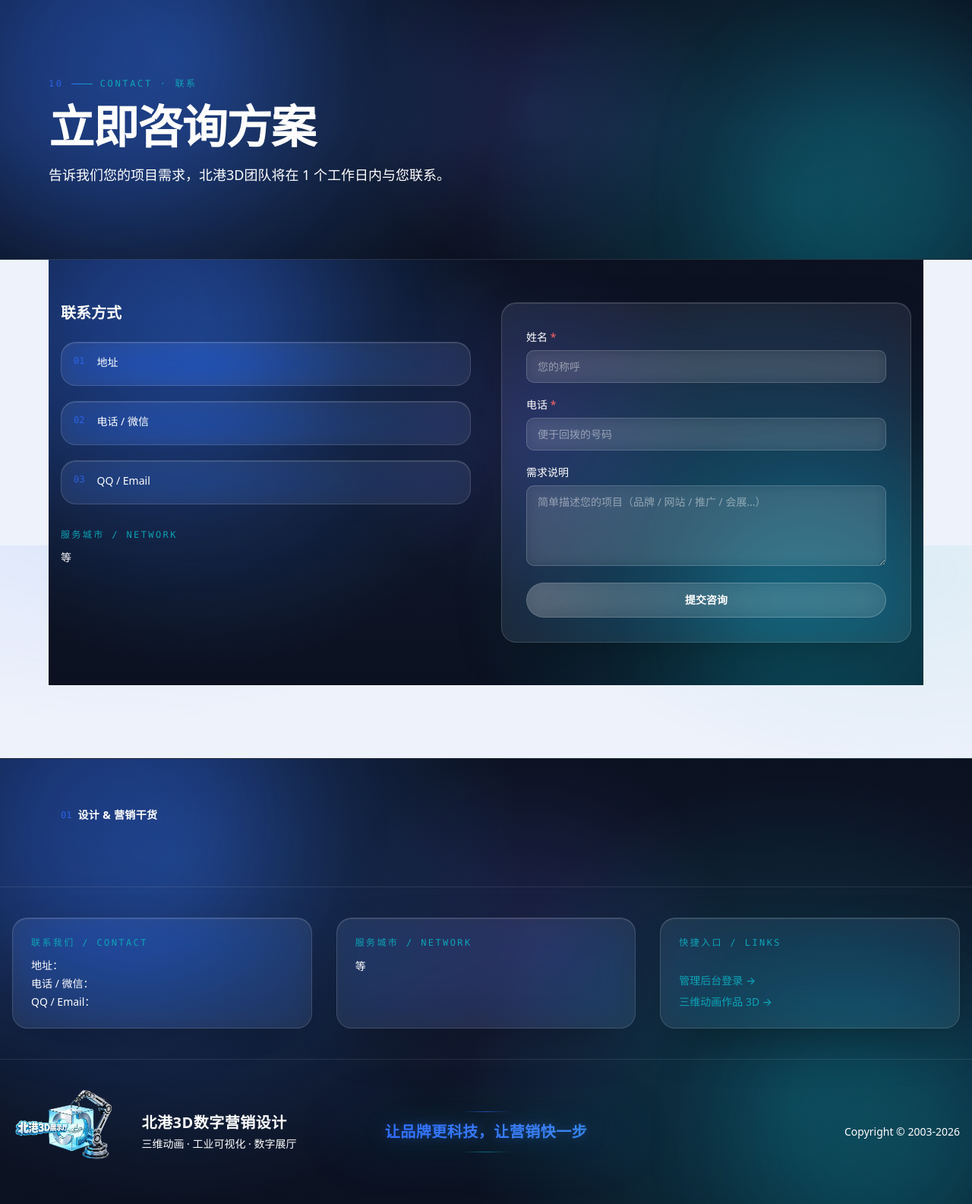
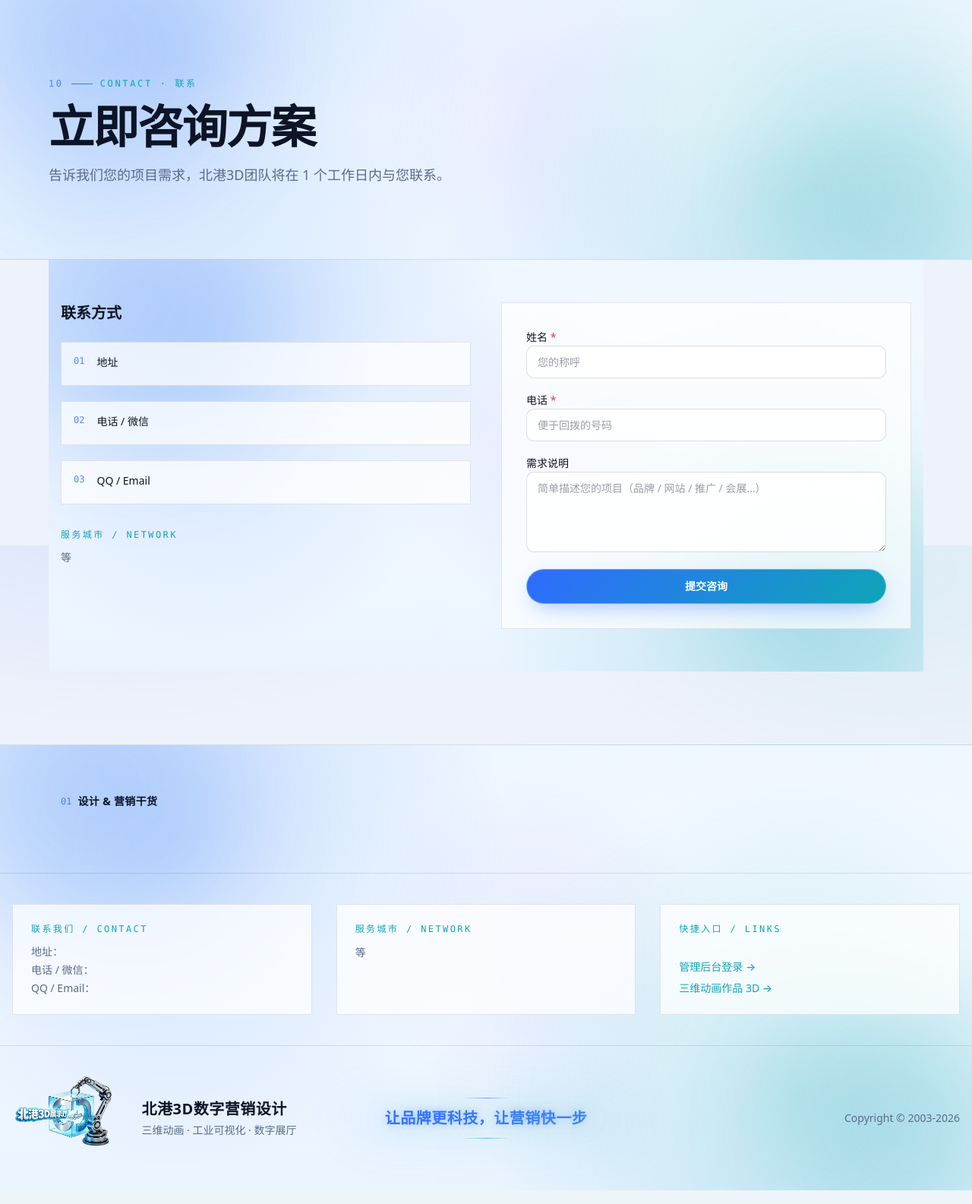
Before and after one commit to wyjsuper/bg3d, a PHP site: page /contact.php in a window 1280 px wide. Shown: the part 82-1667 px from the top of the page at 76% size. Run offline with PHP 8.4, Linux system fonts and the light colour scheme; data that the repository does not hold is empty.

Commit message:
release: v20260731-0919

```diff
--- a/3d.php
+++ b/3d.php
@@ -39,14 +39,14 @@ bg_render_nav($lang);
   <?php bg_page_header('07', bg_pick($UI['threeds']['eyebrow'], $lang), bg_pick($UI['threeds']['title'], $lang), bg_pick($UI['threeds']['desc'], $lang)); ?>
 
   <!-- 好处 -->
-  <section class="liquid-stage mx-auto max-w-6xl px-4 py-16">
+  <section class="liquid-glass-section mx-auto max-w-6xl px-4 py-16">
     <?php bg_reveal_start(); bg_eyebrow('', bg_pick($UI['threeds']['benefitsTitle'], $lang)); bg_reveal_end(); ?>
     <div class="mt-10 grid gap-6 md:grid-cols-3">
       <?php foreach ($benefits as $i => $b): ?>
       <?php bg_reveal_start('', $i * 90); ?>
         <?php bg_glow_card_start($b['no'], 'h-full glass'); ?>
           <h3 class="text-lg font-semibold text-gradient"><?php echo h($b['title']); ?></h3>
-          <p class="mt-3 text-sm leading-relaxed text-white/80"><?php echo h($b['desc']); ?></p>
+          <p class="mt-3 text-sm leading-relaxed text-tech-muted"><?php echo h($b['desc']); ?></p>
         <?php bg_glow_card_end(); ?>
       <?php bg_reveal_end(); ?>
       <?php endforeach; ?>
--- a/assets/css/style.css
+++ b/assets/css/style.css
@@ -2818,16 +2818,16 @@
   opacity: 0.8;
 }
 
-/* 玻璃面板（表单/卡片容器） */
+/* 玻璃面板（表单/卡片容器） — 浅色实底玻璃，深浅背景均可用 */
 .glass-panel {
-  background: rgba(255, 255, 255, 0.08);
-  backdrop-filter: blur(20px) saturate(150%);
-  -webkit-backdrop-filter: blur(20px) saturate(150%);
-  border: 1px solid rgba(255, 255, 255, 0.14);
+  background: rgba(255, 255, 255, 0.74);
+  backdrop-filter: blur(18px) saturate(160%);
+  -webkit-backdrop-filter: blur(18px) saturate(160%);
+  border: 1px solid rgba(12, 20, 38, 0.10);
   border-radius: 1.25rem;
   box-shadow:
-    0 24px 70px -24px rgba(0, 0, 0, 0.45),
-    inset 0 1px 0 rgba(255, 255, 255, 0.12);
+    0 18px 50px -20px rgba(12, 20, 38, 0.18),
+    inset 0 1px 0 rgba(255, 255, 255, 0.9);
 }
 
 /* 玻璃表单输入框 */
@@ -2852,6 +2852,44 @@
   background: rgba(255, 255, 255, 0.12);
   box-shadow: 0 0 0 3px rgba(47, 107, 255, 0.15);
 }
+
+/* 浅色背景玻璃输入/按钮（前台联系表单、后台浅色登录卡）：深字 + 半透明白底 */
+.liquid-input {
+  width: 100%;
+  border-radius: 0.625rem;
+  border: 1px solid rgba(12, 20, 38, 0.14);
+  background: rgba(255, 255, 255, 0.62);
+  backdrop-filter: blur(10px);
+  -webkit-backdrop-filter: blur(10px);
+  padding: 0.625rem 0.875rem;
+  color: #0c1426;
+  font-size: 0.875rem;
+  outline: none;
+  transition: all 0.2s ease;
+}
+.liquid-input::placeholder { color: rgba(12, 20, 38, 0.42); }
+.liquid-input:focus {
+  border-color: rgba(47, 107, 255, 0.65);
+  background: rgba(255, 255, 255, 0.85);
+  box-shadow: 0 0 0 3px rgba(47, 107, 255, 0.12);
+}
+
+.liquid-btn {
+  position: relative;
+  display: inline-flex;
+  align-items: center;
+  justify-content: center;
+  gap: 0.375rem;
+  overflow: hidden;
+  border-radius: 9999px;
+  background: linear-gradient(135deg, #2f6bff 0%, #0ea5b7 100%);
+  color: #fff;
+  font-weight: 600;
+  border: 1px solid rgba(255, 255, 255, 0.35);
+  transition: all 0.35s ease;
+  box-shadow: 0 10px 30px -10px rgba(47, 107, 255, 0.5);
+}
+.liquid-btn:hover { transform: translateY(-1px); box-shadow: 0 14px 38px -10px rgba(47, 107, 255, 0.62); }
 
 .reveal {
   opacity: 0;
--- a/contact.php
+++ b/contact.php
@@ -15,7 +15,7 @@ $qqEmail = isset($contact['qqEmail']) ? $contact['qqEmail'] : '';
 $cities = array();
 foreach (bg_get_collection('cities') as $c) { $cities[] = bg_t($c['name'], $lang); }
 
-$inputBase = 'glass-input mt-1.5';
+$inputBase = 'liquid-input';
 
 $rows = array(
   array('dt' => bg_pick(array('zh' => '地址', 'en' => 'Address'), $lang), 'dd' => $address),
@@ -29,34 +29,34 @@ bg_render_nav($lang);
 <main class="flex-1 overflow-x-hidden">
   <?php bg_page_header('10', bg_pick($UI['contactPage']['eyebrow'], $lang), bg_pick($UI['contactPage']['title'], $lang), bg_pick($UI['contactPage']['desc'], $lang)); ?>
   <?php bg_reveal_start(); ?>
-  <section class="liquid-stage mx-auto grid max-w-6xl gap-10 px-4 py-14 lg:grid-cols-2">
+  <section class="liquid-glass-section mx-auto grid max-w-6xl gap-10 px-4 py-14 lg:grid-cols-2">
     <div class="relative z-10">
-      <h2 class="font-display text-xl font-semibold text-white"><?php echo h(bg_pick(array('zh' => '联系方式', 'en' => 'Contact Info'), $lang)); ?></h2>
+      <h2 class="font-display text-xl font-semibold text-tech-ink"><?php echo h(bg_pick(array('zh' => '联系方式', 'en' => 'Contact Info'), $lang)); ?></h2>
       <dl class="mt-6 space-y-5">
         <?php foreach ($rows as $i => $row): ?>
-        <div class="glass-panel flex items-start gap-4 p-4">
+        <div class="glass flex items-start gap-4 p-4">
           <span class="font-mono text-xs text-tech-blue/80">0<?php echo $i + 1; ?></span>
           <div>
-            <dt class="text-sm font-medium text-white"><?php echo h($row['dt']); ?></dt>
-            <dd class="mt-1 text-sm text-white/75"><?php echo h($row['dd']); ?></dd>
+            <dt class="text-sm font-medium text-tech-ink"><?php echo h($row['dt']); ?></dt>
+            <dd class="mt-1 text-sm text-tech-muted"><?php echo h($row['dd']); ?></dd>
           </div>
         </div>
         <?php endforeach; ?>
       </dl>
       <div class="mt-8">
         <h3 class="font-mono text-xs uppercase tracking-[0.2em] text-tech-cyan"><?php echo h(bg_pick($UI['footer']['citiesTitle'], $lang)); ?></h3>
-        <p class="mt-3 text-sm text-white/75"><?php echo h(implode('、', $cities)); ?> <?php echo h(bg_pick($UI['footer']['etc'], $lang)); ?></p>
+        <p class="mt-3 text-sm text-tech-muted"><?php echo h(implode('、', $cities)); ?> <?php echo h(bg_pick($UI['footer']['etc'], $lang)); ?></p>
       </div>
     </div>
 
-    <div class="glass-panel relative overflow-hidden p-6 sm:p-8" data-contact>
+    <div class="glass relative overflow-hidden p-6 sm:p-8" data-contact>
       <div class="pointer-events-none absolute -right-12 -top-12 h-48 w-48 rounded-full bg-tech-blue/25 blur-3xl"></div>
       <!-- 成功态 -->
       <div class="hidden h-full flex-col items-center justify-center text-center" data-contact-success>
         <div class="flex h-14 w-14 items-center justify-center rounded-full bg-gradient-to-br from-tech-blue to-tech-cyan text-2xl text-white">&#10003;</div>
-        <p class="mt-4 text-lg font-semibold text-white"><?php echo h(bg_pick(array('zh' => '提交成功', 'en' => 'Submitted'), $lang)); ?></p>
-        <p class="mt-2 text-sm text-white/75"><?php echo h(bg_pick(array('zh' => '感谢您的留言，我们会尽快与您联系。', 'en' => "Thank you for your message. We'll be in touch soon."), $lang)); ?></p>
-        <button type="button" data-contact-reset class="glass-btn mt-6 px-5 py-2 text-sm"><?php echo h(bg_pick(array('zh' => '再填一份', 'en' => 'Submit Another'), $lang)); ?></button>
+        <p class="mt-4 text-lg font-semibold text-tech-ink"><?php echo h(bg_pick(array('zh' => '提交成功', 'en' => 'Submitted'), $lang)); ?></p>
+        <p class="mt-2 text-sm text-tech-muted"><?php echo h(bg_pick(array('zh' => '感谢您的留言，我们会尽快与您联系。', 'en' => "Thank you for your message. We'll be in touch soon."), $lang)); ?></p>
+        <button type="button" data-contact-reset class="liquid-btn mt-6 px-5 py-2 text-sm"><?php echo h(bg_pick(array('zh' => '再填一份', 'en' => 'Submit Another'), $lang)); ?></button>
       </div>
       <!-- 表单态 -->
       <form class="relative space-y-4" data-contact-form
@@ -64,19 +64,19 @@ bg_render_nav($lang);
         data-msg-default="<?php echo h(bg_pick(array('zh' => '提交咨询', 'en' => 'Submit'), $lang)); ?>"
         data-msg-error="<?php echo h(bg_pick(array('zh' => '提交失败，请稍后重试', 'en' => 'Submission failed, please retry'), $lang)); ?>">
         <div>
-          <label for="name" class="text-sm font-medium text-white"><?php echo h(bg_pick(array('zh' => '姓名', 'en' => 'Name'), $lang)); ?> <span class="text-red-400">*</span></label>
+          <label for="name" class="text-sm font-medium text-tech-ink"><?php echo h(bg_pick(array('zh' => '姓名', 'en' => 'Name'), $lang)); ?> <span class="text-red-500">*</span></label>
           <input id="name" name="name" type="text" required autocomplete="name" class="<?php echo $inputBase; ?>" placeholder="<?php echo h(bg_pick(array('zh' => '您的称呼', 'en' => 'Your name'), $lang)); ?>">
         </div>
         <div>
-          <label for="phone" class="text-sm font-medium text-white"><?php echo h(bg_pick(array('zh' => '电话', 'en' => 'Phone'), $lang)); ?> <span class="text-red-400">*</span></label>
+          <label for="phone" class="text-sm font-medium text-tech-ink"><?php echo h(bg_pick(array('zh' => '电话', 'en' => 'Phone'), $lang)); ?> <span class="text-red-500">*</span></label>
           <input id="phone" name="phone" type="tel" required autocomplete="tel" class="<?php echo $inputBase; ?>" placeholder="<?php echo h(bg_pick(array('zh' => '便于回拨的号码', 'en' => 'Phone number for callback'), $lang)); ?>">
         </div>
         <div>
-          <label for="message" class="text-sm font-medium text-white"><?php echo h(bg_pick(array('zh' => '需求说明', 'en' => 'Project Details'), $lang)); ?></label>
+          <label for="message" class="text-sm font-medium text-tech-ink"><?php echo h(bg_pick(array('zh' => '需求说明', 'en' => 'Project Details'), $lang)); ?></label>
           <textarea id="message" name="message" rows="4" class="<?php echo $inputBase; ?> resize-y" placeholder="<?php echo h(bg_pick(array('zh' => '简单描述您的项目（品牌 / 网站 / 推广 / 会展…）', 'en' => 'Briefly describe your project (brand / website / marketing / exhibition…)'), $lang)); ?>"></textarea>
         </div>
-        <p class="hidden rounded-lg bg-red-500/15 px-3 py-2 text-sm text-red-200" data-contact-error></p>
-        <button type="submit" data-contact-submit class="glass-btn w-full px-6 py-3 text-sm">
+        <p class="hidden rounded-lg bg-red-500/10 px-3 py-2 text-sm text-red-600" data-contact-error></p>
+        <button type="submit" data-contact-submit class="liquid-btn w-full px-6 py-3 text-sm">
           <span data-contact-btn-text><?php echo h(bg_pick(array('zh' => '提交咨询', 'en' => 'Submit'), $lang)); ?></span>
         </button>
       </form>
--- a/index.php
+++ b/index.php
@@ -39,14 +39,14 @@ bg_render_nav($lang);
   <?php bg_page_header('07', bg_pick($UI['threeds']['eyebrow'], $lang), bg_pick($UI['threeds']['title'], $lang), bg_pick($UI['threeds']['desc'], $lang)); ?>
 
   <!-- 好处 -->
-  <section class="liquid-stage mx-auto max-w-6xl px-4 py-16">
+  <section class="liquid-glass-section mx-auto max-w-6xl px-4 py-16">
     <?php bg_reveal_start(); bg_eyebrow('', bg_pick($UI['threeds']['benefitsTitle'], $lang)); bg_reveal_end(); ?>
     <div class="mt-10 grid gap-6 md:grid-cols-3">
       <?php foreach ($benefits as $i => $b): ?>
       <?php bg_reveal_start('', $i * 90); ?>
         <?php bg_glow_card_start($b['no'], 'h-full glass'); ?>
           <h3 class="text-lg font-semibold text-gradient"><?php echo h($b['title']); ?></h3>
-          <p class="mt-3 text-sm leading-relaxed text-white/80"><?php echo h($b['desc']); ?></p>
+          <p class="mt-3 text-sm leading-relaxed text-tech-muted"><?php echo h($b['desc']); ?></p>
         <?php bg_glow_card_end(); ?>
       <?php bg_reveal_end(); ?>
       <?php endforeach; ?>
--- a/lib/render.php
+++ b/lib/render.php
@@ -56,11 +56,11 @@ function bg_eyebrow($index, $text) {
 }
 
 function bg_page_header($index, $eyebrow, $title, $desc) {
-  echo '<section class="liquid-stage relative overflow-hidden border-b border-white/10 px-4 py-20 sm:py-24">';
+  echo '<section class="liquid-glass-section relative overflow-hidden border-b border-[#0c1426]/10 px-4 py-20 sm:py-24">';
   echo '<div class="relative z-10 mx-auto max-w-6xl">';
   if ($eyebrow) bg_eyebrow($index, $eyebrow);
-  echo '<h1 class="mt-4 font-display text-4xl font-semibold tracking-tight text-white sm:text-5xl lg:text-6xl">' . h($title) . '</h1>';
-  if ($desc) echo '<p class="mt-5 max-w-2xl text-lg leading-relaxed text-white/75">' . h($desc) . '</p>';
+  echo '<h1 class="mt-4 font-display text-4xl font-semibold tracking-tight text-tech-ink sm:text-5xl lg:text-6xl">' . h($title) . '</h1>';
+  if ($desc) echo '<p class="mt-5 max-w-2xl text-lg leading-relaxed text-tech-muted">' . h($desc) . '</p>';
   echo '</div></section>';
 }
 
@@ -277,43 +277,43 @@ function bg_render_footer($lang) {
   $logo = !empty($site['logo']) ? $site['logo'] : '/logo-removebg.png';
   $copyrightYearStart = !empty($site['copyrightYearStart']) ? $site['copyrightYearStart'] : '2003';
 
-  echo '<footer class="liquid-stage relative mt-24 border-t border-white/10">';
+  echo '<footer class="liquid-glass-section relative mt-24 border-t border-[#0c1426]/10">';
   echo '<div class="relative z-10 mx-auto grid max-w-6xl gap-10 px-4 py-16 sm:grid-cols-2 lg:grid-cols-4">';
   foreach ($footerCols as $i => $col) {
     echo '<div>';
-    echo '<div class="mb-5 flex items-center gap-2"><span class="font-mono text-xs text-tech-blue/80">0' . ($i + 1) . '</span><h3 class="text-sm font-semibold tracking-wide text-white">' . h(bg_t($col['title'], $lang)) . '</h3></div>';
+    echo '<div class="mb-5 flex items-center gap-2"><span class="font-mono text-xs text-tech-blue/80">0' . ($i + 1) . '</span><h3 class="text-sm font-semibold tracking-wide text-tech-ink">' . h(bg_t($col['title'], $lang)) . '</h3></div>';
     echo '<ul class="space-y-2.5">';
     foreach (bg_t_list($col['links'], $lang) as $link) {
-      echo '<li class="text-sm text-white/70 transition-colors hover:text-tech-cyan">' . h($link) . '</li>';
+      echo '<li class="text-sm text-tech-muted transition-colors hover:text-tech-cyan">' . h($link) . '</li>';
     }
     echo '</ul></div>';
   }
-  echo '<div><div class="mb-5 flex items-center gap-2"><span class="font-mono text-xs text-tech-blue/80">0' . (count($footerCols) + 1) . '</span><h3 class="text-sm font-semibold tracking-wide text-white">' . h(bg_pick($UI['footer']['articlesTitle'], $lang)) . '</h3></div><ul class="space-y-2.5">';
+  echo '<div><div class="mb-5 flex items-center gap-2"><span class="font-mono text-xs text-tech-blue/80">0' . (count($footerCols) + 1) . '</span><h3 class="text-sm font-semibold tracking-wide text-tech-ink">' . h(bg_pick($UI['footer']['articlesTitle'], $lang)) . '</h3></div><ul class="space-y-2.5">';
   foreach (array_slice($articles, 0, 6) as $article) {
-    echo '<li><a href="' . bg_url('/points') . '" class="text-sm text-white/70 transition-colors hover:text-tech-cyan">' . h(bg_t($article['title'], $lang)) . '</a></li>';
+    echo '<li><a href="' . bg_url('/points') . '" class="text-sm text-tech-muted transition-colors hover:text-tech-cyan">' . h(bg_t($article['title'], $lang)) . '</a></li>';
   }
   echo '</ul></div></div>';
 
-  echo '<div class="relative z-10 border-t border-white/10"><div class="mx-auto grid gap-8 px-4 py-10 sm:grid-cols-2 lg:grid-cols-3">';
-  echo '<div class="glass-panel p-6"><h4 class="mb-3 font-mono text-xs uppercase tracking-[0.2em] text-tech-cyan">' . h(bg_pick($UI['footer']['contactTitle'], $lang)) . '</h4>';
-  echo '<p class="text-sm text-white/75">' . h(bg_pick($UI['footer']['addrLabel'], $lang)) . h(bg_t($contact['address'], $lang)) . '</p>';
-  echo '<p class="mt-1 text-sm text-white/75">' . h(bg_pick($UI['footer']['phoneLabel'], $lang)) . h($contact['phoneWechat']) . '</p>';
-  echo '<p class="mt-1 text-sm text-white/75">' . h(bg_pick($UI['footer']['qqLabel'], $lang)) . h($contact['qqEmail']) . '</p></div>';
-  echo '<div class="glass-panel p-6"><h4 class="mb-3 font-mono text-xs uppercase tracking-[0.2em] text-tech-cyan">' . h(bg_pick($UI['footer']['citiesTitle'], $lang)) . '</h4>';
-  echo '<p class="text-sm leading-relaxed text-white/75">' . h(implode('、', array_map(function ($c) use ($lang) { return bg_t($c['name'], $lang); }, $cities))) . ' ' . h(bg_pick($UI['footer']['etc'], $lang)) . '</p></div>';
-  echo '<div class="glass-panel flex flex-col justify-between p-6"><h4 class="font-mono text-xs uppercase tracking-[0.2em] text-tech-cyan">' . h(bg_pick($UI['footer']['linksTitle'], $lang)) . '</h4><div class="mt-4 flex flex-col gap-2">';
+  echo '<div class="relative z-10 border-t border-[#0c1426]/10"><div class="mx-auto grid gap-8 px-4 py-10 sm:grid-cols-2 lg:grid-cols-3">';
+  echo '<div class="glass p-6"><h4 class="mb-3 font-mono text-xs uppercase tracking-[0.2em] text-tech-cyan">' . h(bg_pick($UI['footer']['contactTitle'], $lang)) . '</h4>';
+  echo '<p class="text-sm text-tech-muted">' . h(bg_pick($UI['footer']['addrLabel'], $lang)) . h(bg_t($contact['address'], $lang)) . '</p>';
+  echo '<p class="mt-1 text-sm text-tech-muted">' . h(bg_pick($UI['footer']['phoneLabel'], $lang)) . h($contact['phoneWechat']) . '</p>';
+  echo '<p class="mt-1 text-sm text-tech-muted">' . h(bg_pick($UI['footer']['qqLabel'], $lang)) . h($contact['qqEmail']) . '</p></div>';
+  echo '<div class="glass p-6"><h4 class="mb-3 font-mono text-xs uppercase tracking-[0.2em] text-tech-cyan">' . h(bg_pick($UI['footer']['citiesTitle'], $lang)) . '</h4>';
+  echo '<p class="text-sm leading-relaxed text-tech-muted">' . h(implode('、', array_map(function ($c) use ($lang) { return bg_t($c['name'], $lang); }, $cities))) . ' ' . h(bg_pick($UI['footer']['etc'], $lang)) . '</p></div>';
+  echo '<div class="glass flex flex-col justify-between p-6"><h4 class="font-mono text-xs uppercase tracking-[0.2em] text-tech-cyan">' . h(bg_pick($UI['footer']['linksTitle'], $lang)) . '</h4><div class="mt-4 flex flex-col gap-2">';
   echo '<a href="' . bg_url('/admin/login') . '" class="text-sm font-medium text-tech-cyan transition-opacity hover:opacity-80">' . h(bg_pick($UI['footer']['adminLogin'], $lang)) . '</a>';
   echo '<a href="' . bg_url('/3d') . '" class="text-sm font-medium text-tech-cyan transition-opacity hover:opacity-80">' . h(bg_pick($UI['footer']['threedsLink'], $lang)) . '</a>';
   echo '</div></div></div></div>';
 
-  echo '<div class="relative z-10 border-t border-white/10"><div class="mx-auto grid grid-cols-1 items-center gap-8 px-4 py-10 sm:grid-cols-3">';
+  echo '<div class="relative z-10 border-t border-[#0c1426]/10"><div class="mx-auto grid grid-cols-1 items-center gap-8 px-4 py-10 sm:grid-cols-3">';
   echo '<div class="flex items-center justify-center gap-5 sm:justify-start">';
   bg_brand_logo($logo, 'h-[110px] w-auto drop-shadow-[0_4px_24px_rgba(12,142,255,0.35)]');
-  echo '<div class="hidden sm:block"><p class="text-xl font-bold tracking-wide text-white">' . h($lang === 'en' ? $brandEn : $brandZh) . '</p><p class="mt-1 text-sm text-white/70">' . h(bg_pick($UI['footer']['tagline'], $lang)) . '</p></div>';
+  echo '<div class="hidden sm:block"><p class="text-xl font-bold tracking-wide text-tech-ink">' . h($lang === 'en' ? $brandEn : $brandZh) . '</p><p class="mt-1 text-sm text-tech-muted">' . h(bg_pick($UI['footer']['tagline'], $lang)) . '</p></div>';
   echo '</div>';
   bg_footer_slogan(bg_t($heroSlogans[0]['value'], $lang) ?: bg_pick($UI['home']['ctaTitle'], $lang), bg_t($heroSlogans[1]['value'], $lang));
-  echo '<div class="text-center sm:text-right"><p class="text-sm text-white/70">Copyright © ' . h($copyrightYearStart) . '-2026 ' . h(bg_t($site['copyrightOwner'], $lang)) . '</p>';
-  if (!empty($site['icpRecord'])) echo '<p class="mt-1 text-sm text-white/70">' . h(bg_t($site['icpRecord'], $lang)) . '</p>';
+  echo '<div class="text-center sm:text-right"><p class="text-sm text-tech-muted">Copyright © ' . h($copyrightYearStart) . '-2026 ' . h(bg_t($site['copyrightOwner'], $lang)) . '</p>';
+  if (!empty($site['icpRecord'])) echo '<p class="mt-1 text-sm text-tech-muted">' . h(bg_t($site['icpRecord'], $lang)) . '</p>';
   echo '</div></div></div>';
   echo '</footer>';
 }
```
Also changed, not shown: admin/index.php (+6 -6 lines), admin/login.php (+19 -19 lines), lib/admin.php (+31 -31 lines), CHANGELOG.md, 1 other file.
